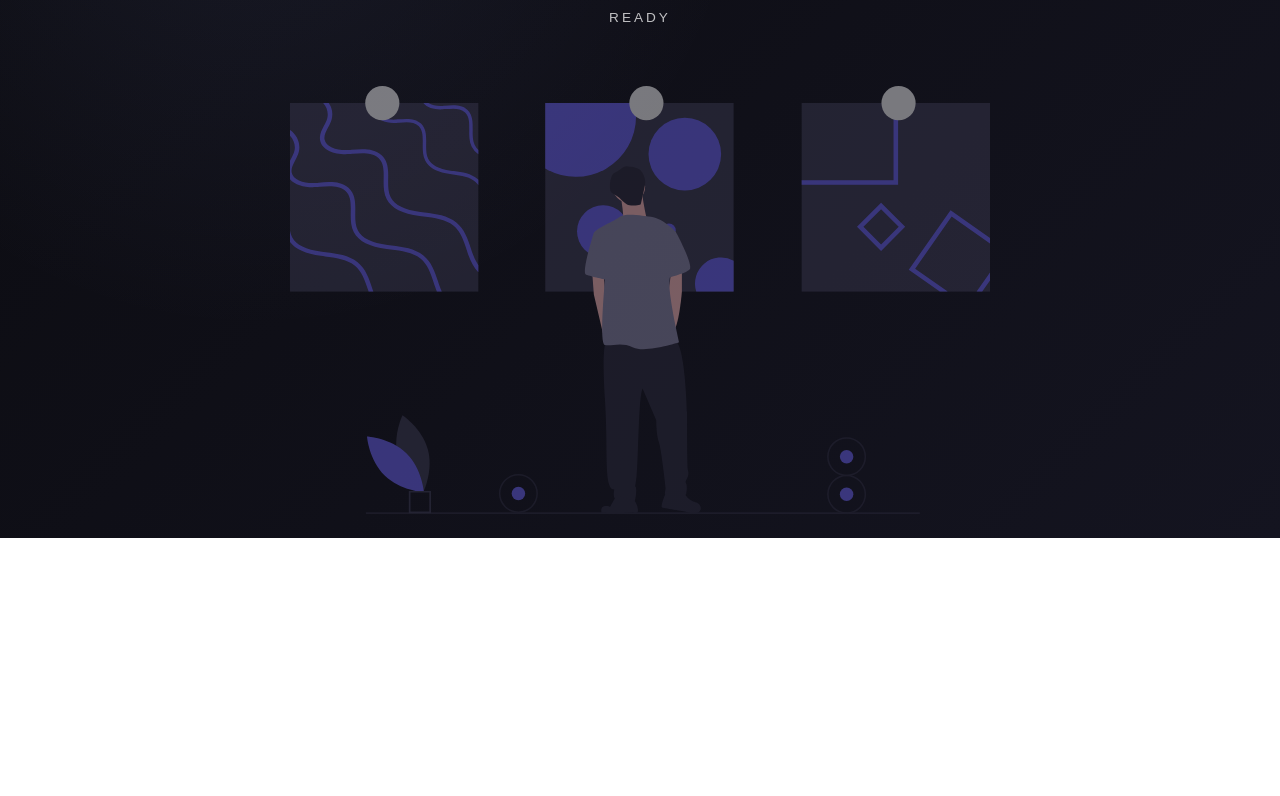
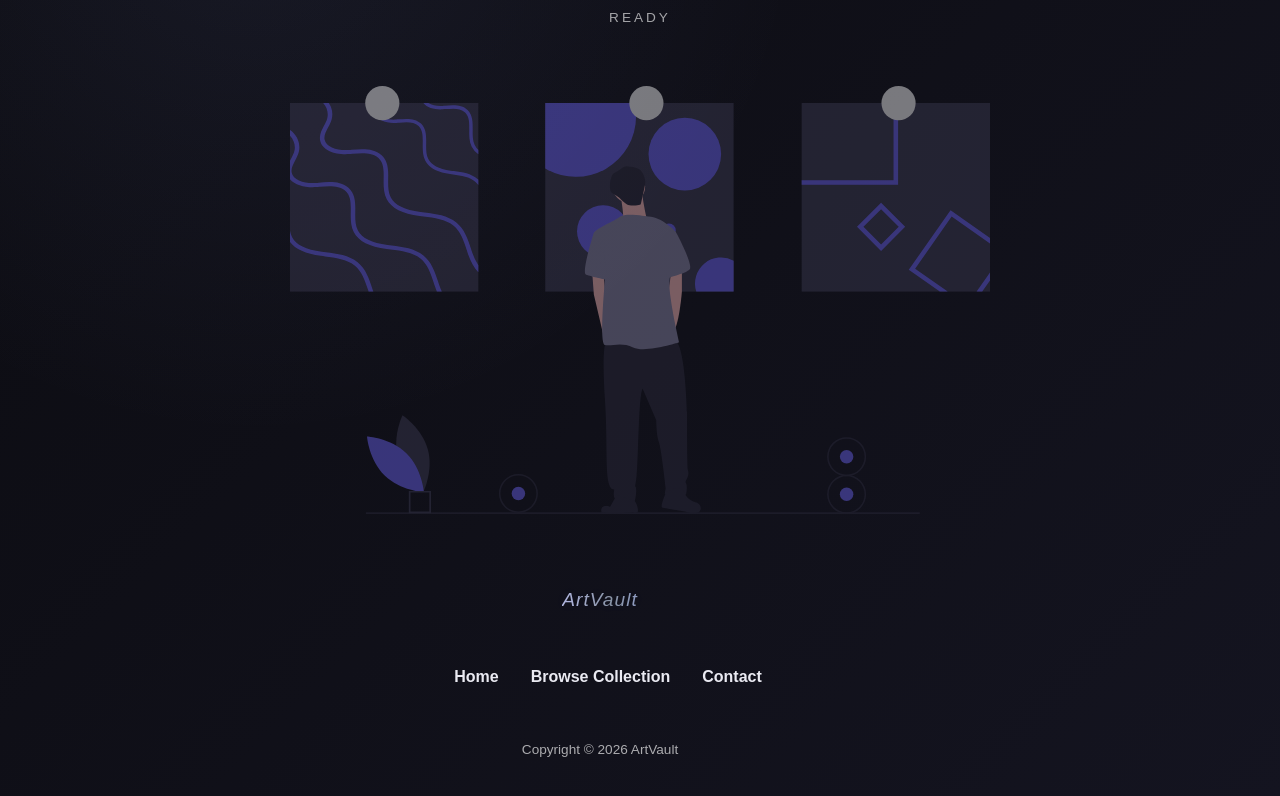
Before and after one commit to stitched-sand/artVault-react, a React (Vite) app: page / in a window 1280 px wide. Shown: the part 338-1134 px from the top of the page. Before the commit the page ends 876 px from the top, so only its background shows below. Built offline with nearby package versions, Linux system fonts and the light colour scheme.

Commit message:
feat: add footer

```diff
--- a/src/App.jsx
+++ b/src/App.jsx
@@ -3,6 +3,7 @@ import Navbar from "./components/Navbar";
 import Home from "./pages/Home";
 import Browse from "./pages/Browse";
 import ArtworkDetail from "./pages/ArtworkDetail";
+import Footer from "./components/Footer";
 
 function App() {
   return (
@@ -14,6 +15,8 @@ function App() {
       <Route path="/browse" element={<Browse/>}/>
       <Route path="/artwork/:id" element={<ArtworkDetail/>}/>
     </Routes>
+
+    <Footer />
     </>
   )
 }
--- /dev/null
+++ b/src/components/Footer.jsx
@@ -0,0 +1,36 @@
+import React from "react";
+import { Link } from "react-router-dom";
+
+const Footer = () => {
+  return (
+    <footer id="footer">
+      <div className="container">
+        <div className="logo">
+          <Link to="/">
+            <i className="fa-solid fa-paintbrush logo__icon"></i>
+
+            <span className="logo__text">ArtVault</span>
+          </Link>
+        </div>
+
+        <div className="footer__list">
+          <Link to="/" className="footer__link">
+            Home
+          </Link>
+
+          <Link to="/browse" className="footer__link">
+            Browse Collection
+          </Link>
+
+          <a href="#footer" className="footer__link">
+            Contact
+          </a>
+        </div>
+
+        <div className="footer__copyright">Copyright &copy; 2026 ArtVault</div>
+      </div>
+    </footer>
+  );
+};
+
+export default Footer;
```
